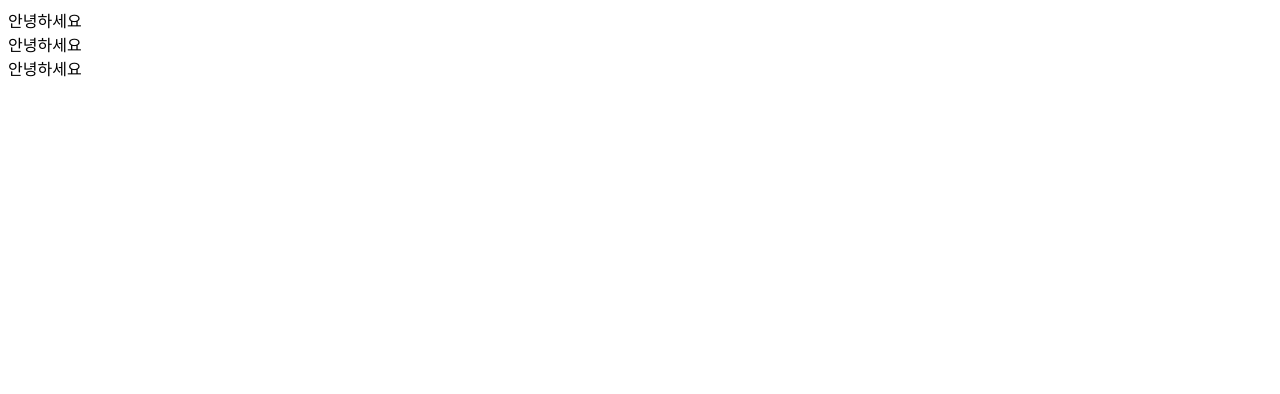
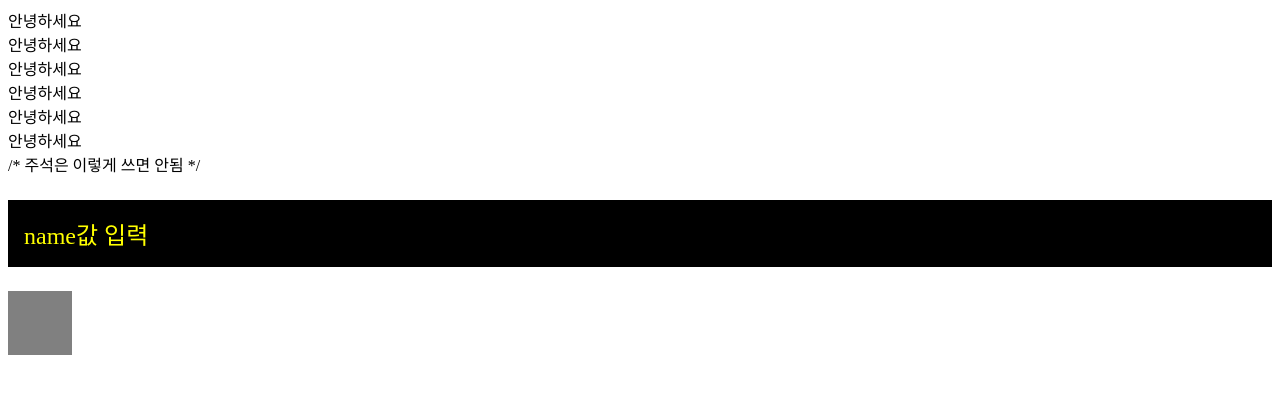
Before and after one commit to qkaxhfms/practice_react_2, a React (Create React App) app in the folder begin-react/: page / in a window 1280 px wide. Shown: the top 394 px of the page. Built offline with nearby package versions, Linux system fonts and the light colour scheme.

Commit message:
초기설정,css삽입, jsx

```diff
--- a/begin-react/src/App.js
+++ b/begin-react/src/App.js
@@ -1,12 +1,24 @@
 import React from 'react';
 import Hello from './Hello';
+import './css/App.css';
 
 function App() {
+  const name = "name값 입력";
+  const style = {
+    backgroundColor:'black',
+    color:'yellow',
+    fontSize:24,
+    padding:'1rem'
+  }
   return (
     <div>
       <Hello />
       <Hello />
       <Hello />
+      {/* 주석은 이렇게 쓰는거다! */}
+      /* 주석은 이렇게 쓰면 안됨 */
+      <p style={style}>{name}</p>
+      <div className="gray-box"></div>
     </div>
   );
 }
--- a/begin-react/src/Hello.js
+++ b/begin-react/src/Hello.js
@@ -1,7 +1,12 @@
 import React from 'react';
 
 function Hello(){
-    return <div>안녕하세요</div>
+    return (
+      <>
+        <div>안녕하세요</div>
+        <div>안녕하세요</div>
+      </>
+    );
 }
 
 export default Hello;
--- /dev/null
+++ b/begin-react/src/css/App.css
@@ -0,0 +1,7 @@
+@charset "utf-8";
+
+.gray-box{
+    background-color:gray;
+    width:64px;
+    height:64px;
+}
```
Also changed, not shown: 1 other file (tests, documents, lock files or other folders).
